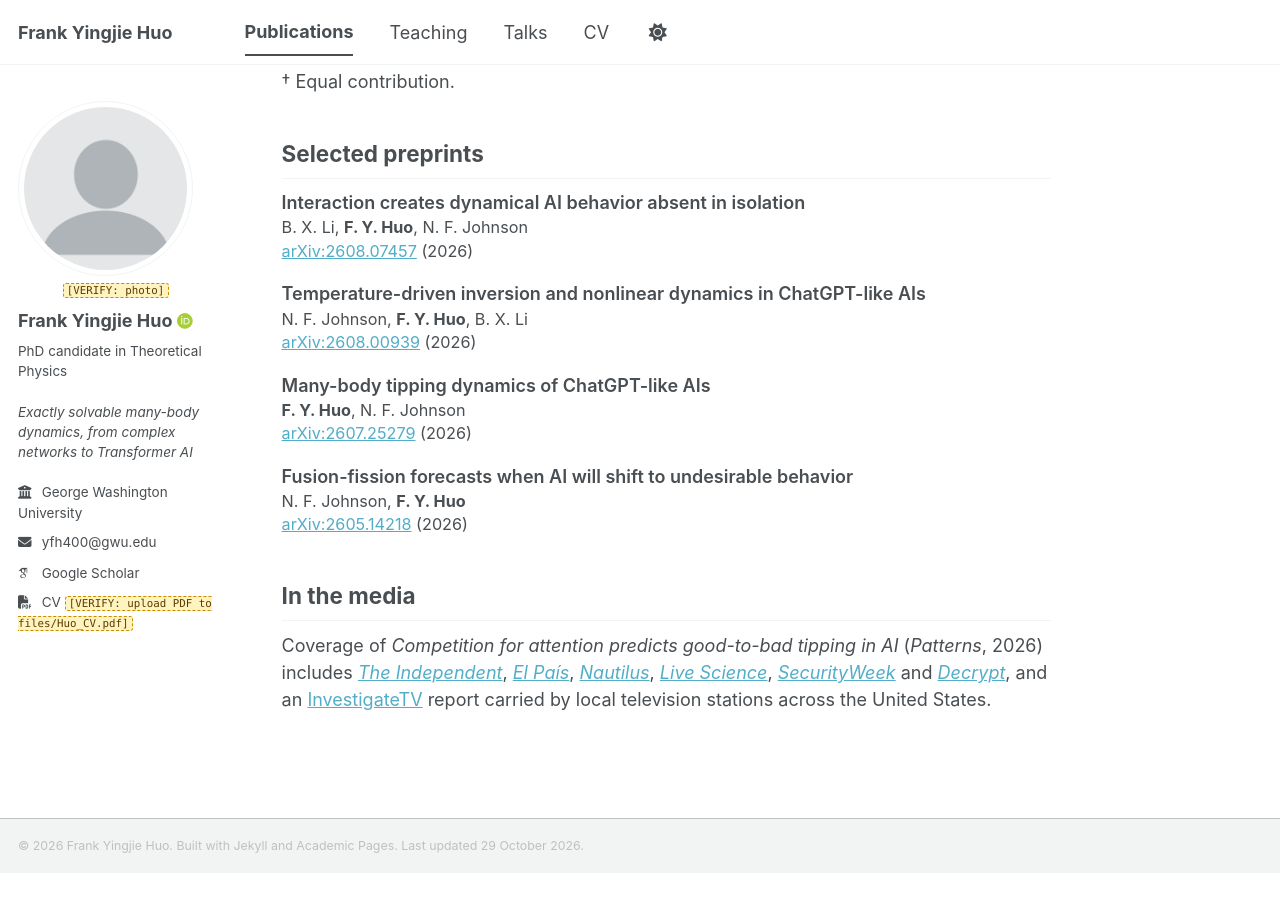
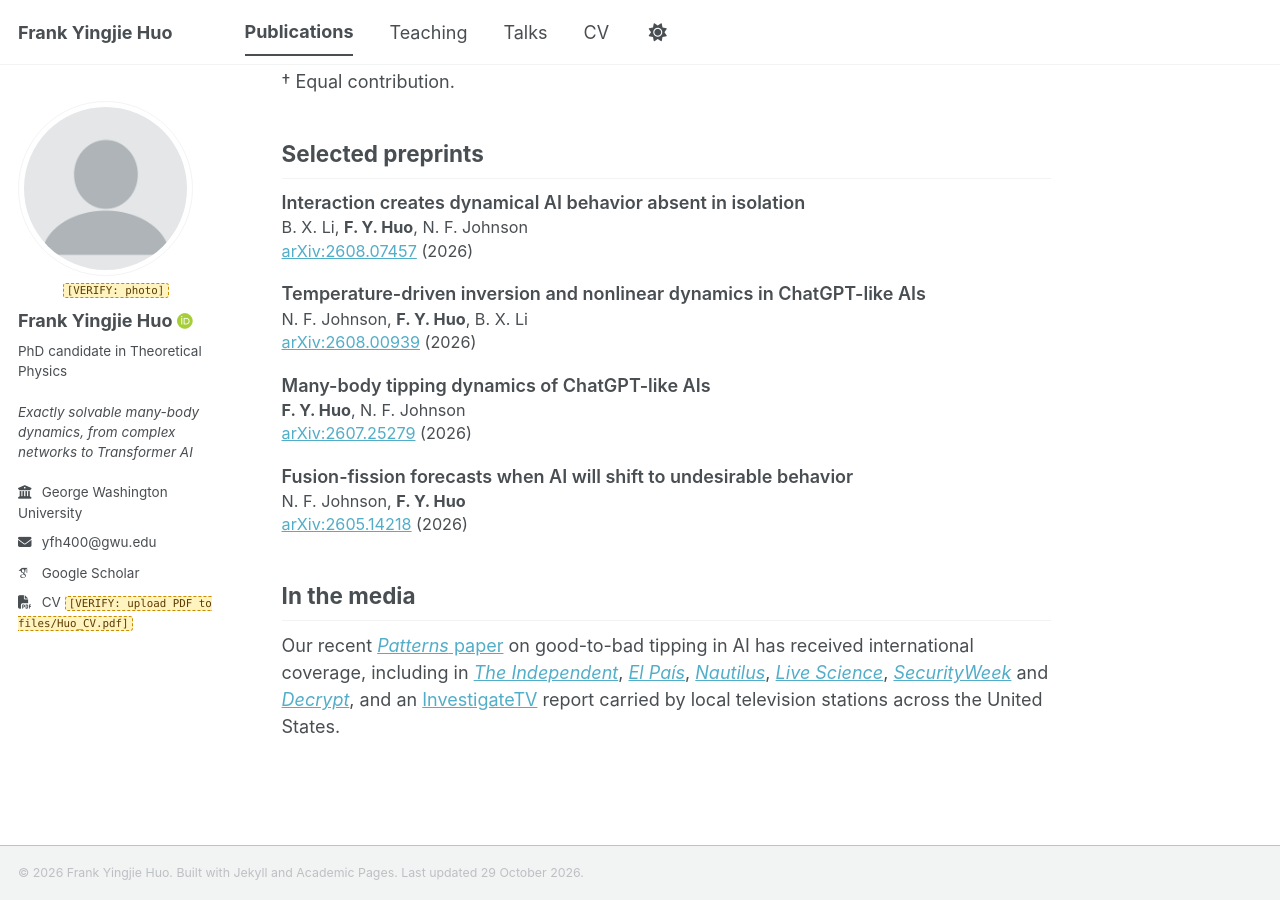
Before and after one commit to FrankHuo-217/huo.github.io, a Jekyll site: the page built from _pages/publications.md, in a window 1280 px wide and 900 px high, scrolled down 1056 px. Built offline with Jekyll 4.4.1, drawn with Linux system fonts in a browser that asks for light colours; some web fonts are replaced; a script bundle is joined from its source files by our own code; before the commit the page ends 1929 px from its top, so only the background shows below that.

Commit message:
Reword the In the media sentence
Co-Authored-By: Claude Opus 5.5 <noreply@anthropic.com>
Claude-Session: https://claude.ai/code/session_01EX1ohUgYjPPjqdCJmoT8XW

```diff
--- a/_pages/publications.md
+++ b/_pages/publications.md
@@ -24,4 +24,4 @@ A complete list is on [Google Scholar]({{ site.author.googlescholar }}).
 
 ## In the media
 
-Coverage of *Competition for attention predicts good-to-bad tipping in AI* (*Patterns*, 2026) includes [*The Independent*](https://www.the-independent.com/tech/rogue-ai-artificial-intelligence-maths-b3063619.html), [*El País*](https://elpais.com/tecnologia/2026-10-08/la-ia-no-distingue-el-bien-del-mal-dos-fisicos-destapan-lo-que-las-grandes-empresas-quieren-esconder.html), [*Nautilus*](https://nautil.us/a-recipe-for-stopping-ai-from-going-rogue-1285647), [*Live Science*](https://www.livescience.com/technology/artificial-intelligence/simple-math-can-predict-when-ai-is-about-to-go-rogue-physicists-say), [*SecurityWeek*](https://www.securityweek.com/formula-predicts-when-ai-chatbots-are-at-risk-of-turning-bad/) and [*Decrypt*](https://decrypt.co/380624), and an [InvestigateTV](https://www.wbtv.com/2026/10/20/what-happens-when-good-ai-goes-bad-researchers-studying-tipping-point/) report carried by local television stations across the United States.
+Our recent [*Patterns* paper](https://doi.org/10.1016/j.patter.2026.101666) on good-to-bad tipping in AI has received international coverage, including in [*The Independent*](https://www.the-independent.com/tech/rogue-ai-artificial-intelligence-maths-b3063619.html), [*El País*](https://elpais.com/tecnologia/2026-10-08/la-ia-no-distingue-el-bien-del-mal-dos-fisicos-destapan-lo-que-las-grandes-empresas-quieren-esconder.html), [*Nautilus*](https://nautil.us/a-recipe-for-stopping-ai-from-going-rogue-1285647), [*Live Science*](https://www.livescience.com/technology/artificial-intelligence/simple-math-can-predict-when-ai-is-about-to-go-rogue-physicists-say), [*SecurityWeek*](https://www.securityweek.com/formula-predicts-when-ai-chatbots-are-at-risk-of-turning-bad/) and [*Decrypt*](https://decrypt.co/380624), and an [InvestigateTV](https://www.wbtv.com/2026/10/20/what-happens-when-good-ai-goes-bad-researchers-studying-tipping-point/) report carried by local television stations across the United States.
```
